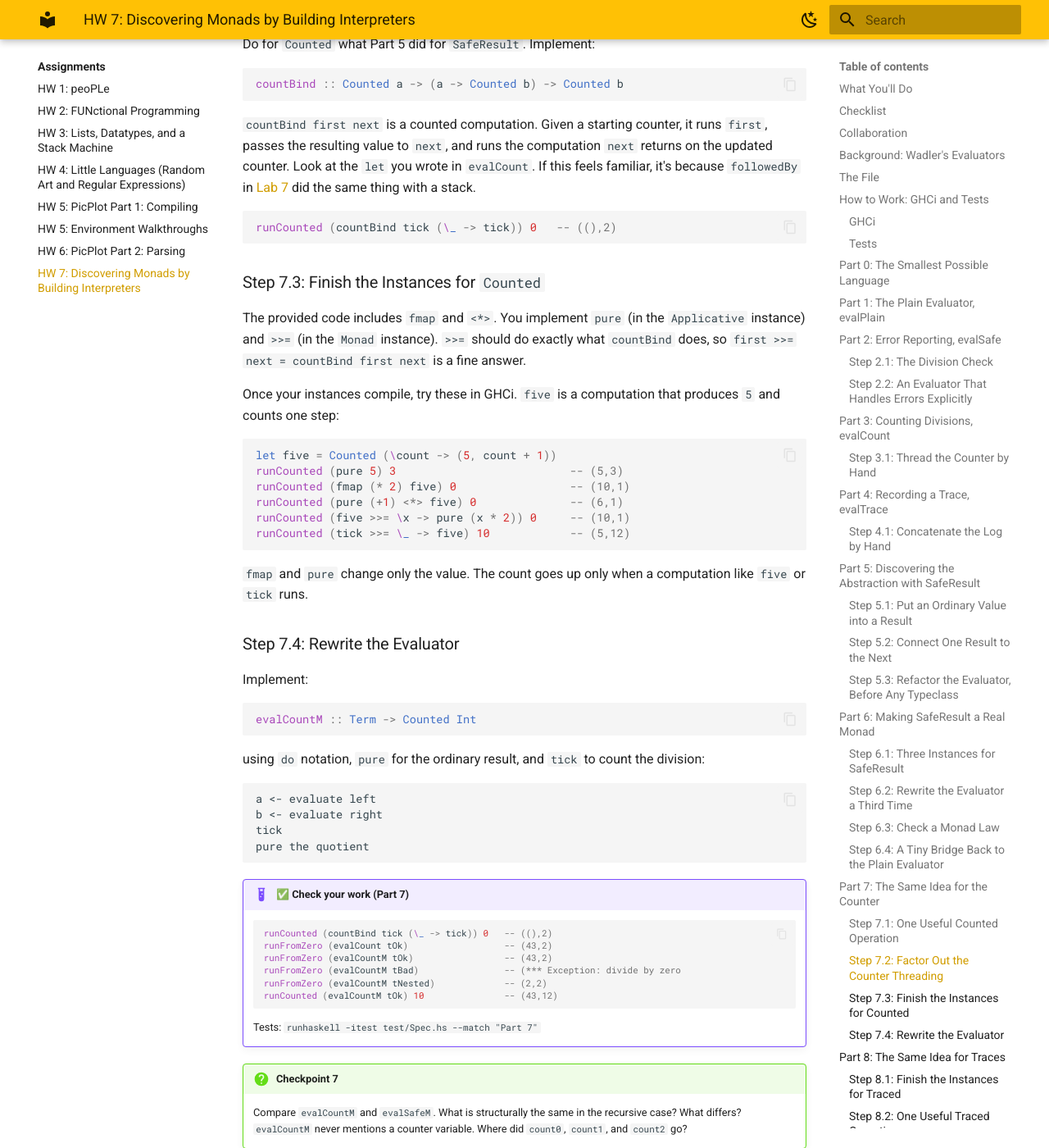
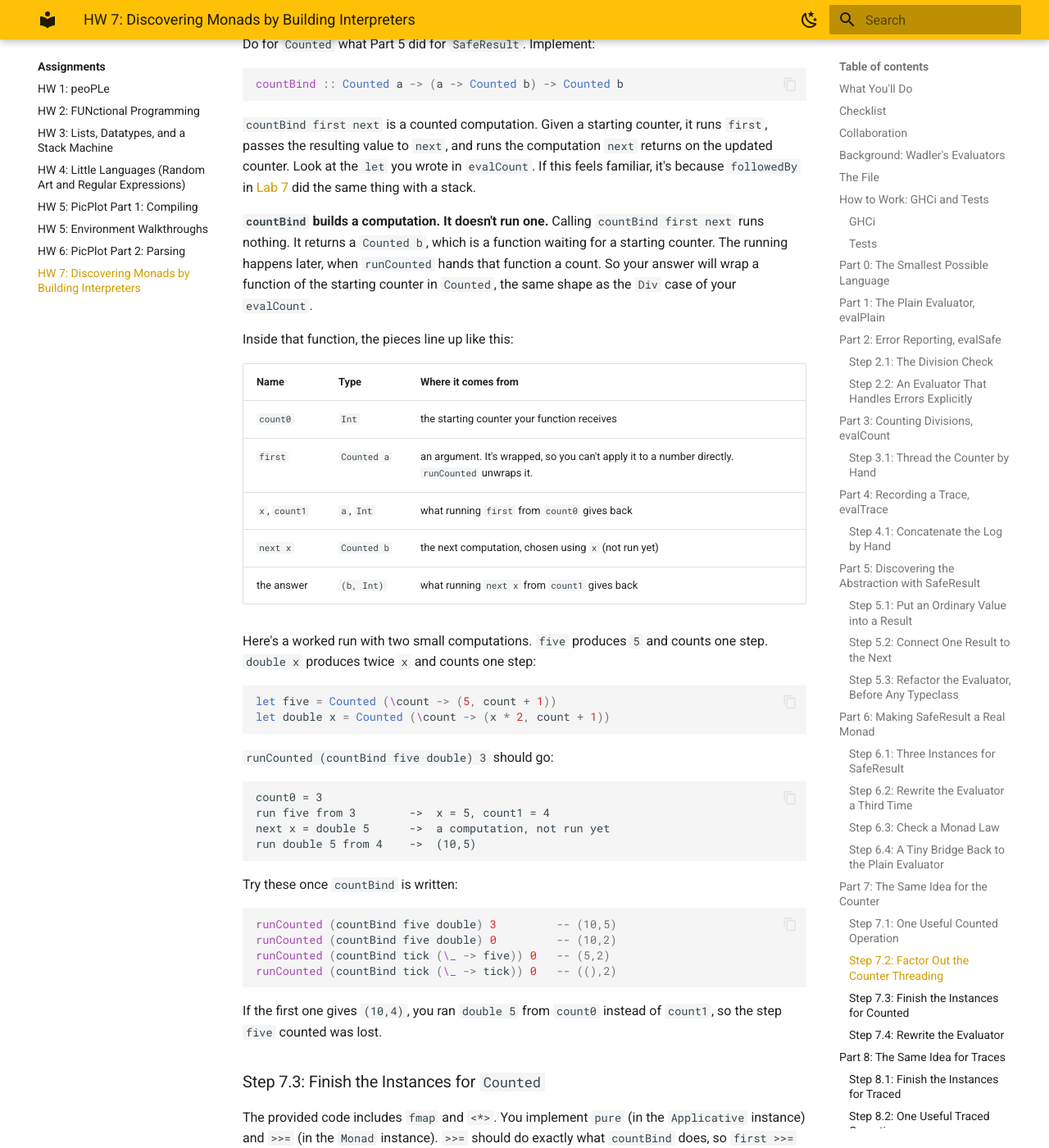
Before and after one commit to lbang-hmc/cs-131-website, an MkDocs documentation site: the page built from content/assignments/hw07.md, in a window 1280 px wide and 1400 px high, scrolled down 15839 px. Shown: the whole window at 82% size. Built offline with MkDocs 1.6.1 and Material for MkDocs 9.7.7, drawn with Linux system fonts in a browser that asks for light colours; some of the changed text lies outside the part shown.

Commit message:
HW 7: Step 7.2 explains how countBind's pieces fit, with a worked run
Co-Authored-By: Claude Opus 5.5 <noreply@anthropic.com>

````diff
--- a/content/assignments/hw07.md
+++ b/content/assignments/hw07.md
@@ -651,18 +651,52 @@ countBind :: Counted a -> (a -> Counted b) -> Counted b
 
 `countBind first next` is a counted computation. Given a starting counter, it runs `first`, passes the resulting value to `next`, and runs the computation `next` returns on the updated counter. Look at the `let` you wrote in `evalCount`. If this feels familiar, it's because `followedBy` in [Lab 7](../labs/lab07.md) did the same thing with a stack.
 
+**`countBind` builds a computation. It doesn't run one.** Calling `countBind first next` runs nothing. It returns a `Counted b`, which is a function waiting for a starting counter. The running happens later, when `runCounted` hands that function a count. So your answer will wrap a function of the starting counter in `Counted`, the same shape as the `Div` case of your `evalCount`.
+
+Inside that function, the pieces line up like this:
+
+| Name | Type | Where it comes from |
+|---|---|---|
+| `count0` | `Int` | the starting counter your function receives |
+| `first` | `Counted a` | an argument. It's wrapped, so you can't apply it to a number directly. `runCounted` unwraps it. |
+| `x`, `count1` | `a`, `Int` | what running `first` from `count0` gives back |
+| `next x` | `Counted b` | the next computation, chosen using `x` (not run yet) |
+| the answer | `(b, Int)` | what running `next x` from `count1` gives back |
+
+Here's a worked run with two small computations. `five` produces `5` and counts one step. `double x` produces twice `x` and counts one step:
+
 ```haskell
+let five = Counted (\count -> (5, count + 1))
+let double x = Counted (\count -> (x * 2, count + 1))
+```
+
+`runCounted (countBind five double) 3` should go:
+
+```text
+count0 = 3
+run five from 3        ->  x = 5, count1 = 4
+next x = double 5      ->  a computation, not run yet
+run double 5 from 4    ->  (10,5)
+```
+
+Try these once `countBind` is written:
+
+```haskell
+runCounted (countBind five double) 3         -- (10,5)
+runCounted (countBind five double) 0         -- (10,2)
+runCounted (countBind tick (\_ -> five)) 0   -- (5,2)
 runCounted (countBind tick (\_ -> tick)) 0   -- ((),2)
 ```
+
+If the first one gives `(10,4)`, you ran `double 5` from `count0` instead of `count1`, so the step `five` counted was lost.
 
 ### Step 7.3: Finish the Instances for `Counted`
 
 The provided code includes `fmap` and `<*>`. You implement `pure` (in the `Applicative` instance) and `>>=` (in the `Monad` instance). `>>=` should do exactly what `countBind` does, so `first >>= next = countBind first next` is a fine answer.
 
-Once your instances compile, try these in GHCi. `five` is a computation that produces `5` and counts one step:
+Once your instances compile, try these in GHCi (`five` is from Step 7.2):
 
 ```haskell
-let five = Counted (\count -> (5, count + 1))
 runCounted (pure 5) 3                          -- (5,3)
 runCounted (fmap (* 2) five) 0                 -- (10,1)
 runCounted (pure (+1) <*> five) 0              -- (6,1)
````
